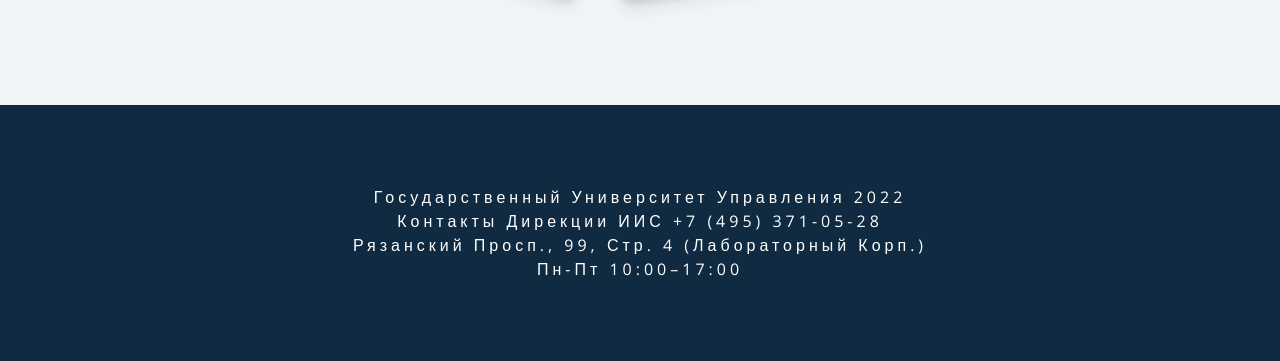
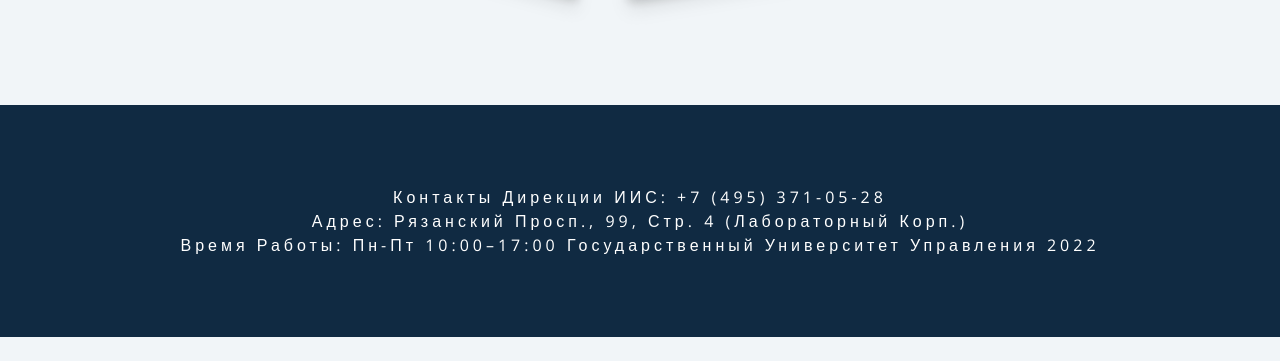
Before and after one commit to Arinaagu/guu-widget-, a plain HTML site: page index.html in a window 1280 px wide. Shown: the part 2609-2970 px from the top of the page. After the commit the page ends 2946 px from the top, so only its background shows below. Drawn offline with nearby package versions, Linux system fonts and the light colour scheme.

Commit message:
Update index.html

```diff
--- a/index.html
+++ b/index.html
@@ -1525,10 +1525,10 @@
 <!------footer------>
 <footer class="section">
     <p>
-        Государственный университет управления <span id="date"> 2022</span><br>
-        Контакты дирекции ИИС +7 (495) 371-05-28<br>
-	Рязанский просп., 99, стр. 4 (Лабораторный корп.)<br>
-	пн-пт 10:00–17:00
+        Контакты дирекции ИИС: +7 (495) 371-05-28<br>
+	Адрес: Рязанский просп., 99, стр. 4 (Лабораторный корп.)<br>
+	Время работы: пн-пт 10:00–17:00
+	Государственный университет управления <span id="date"> 2022</span><br>
     </p>
 </footer>
 <!--------back to top button----->
```
